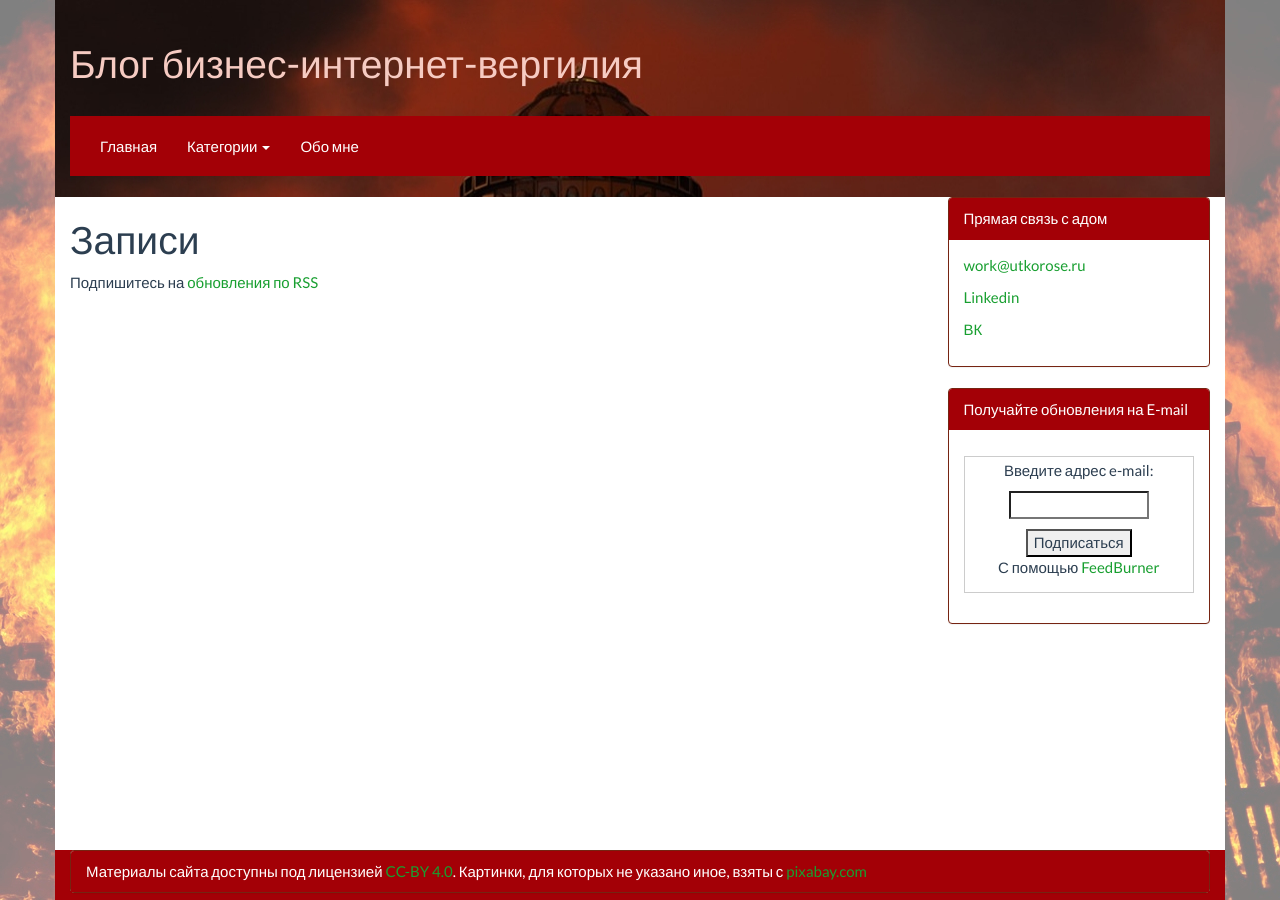
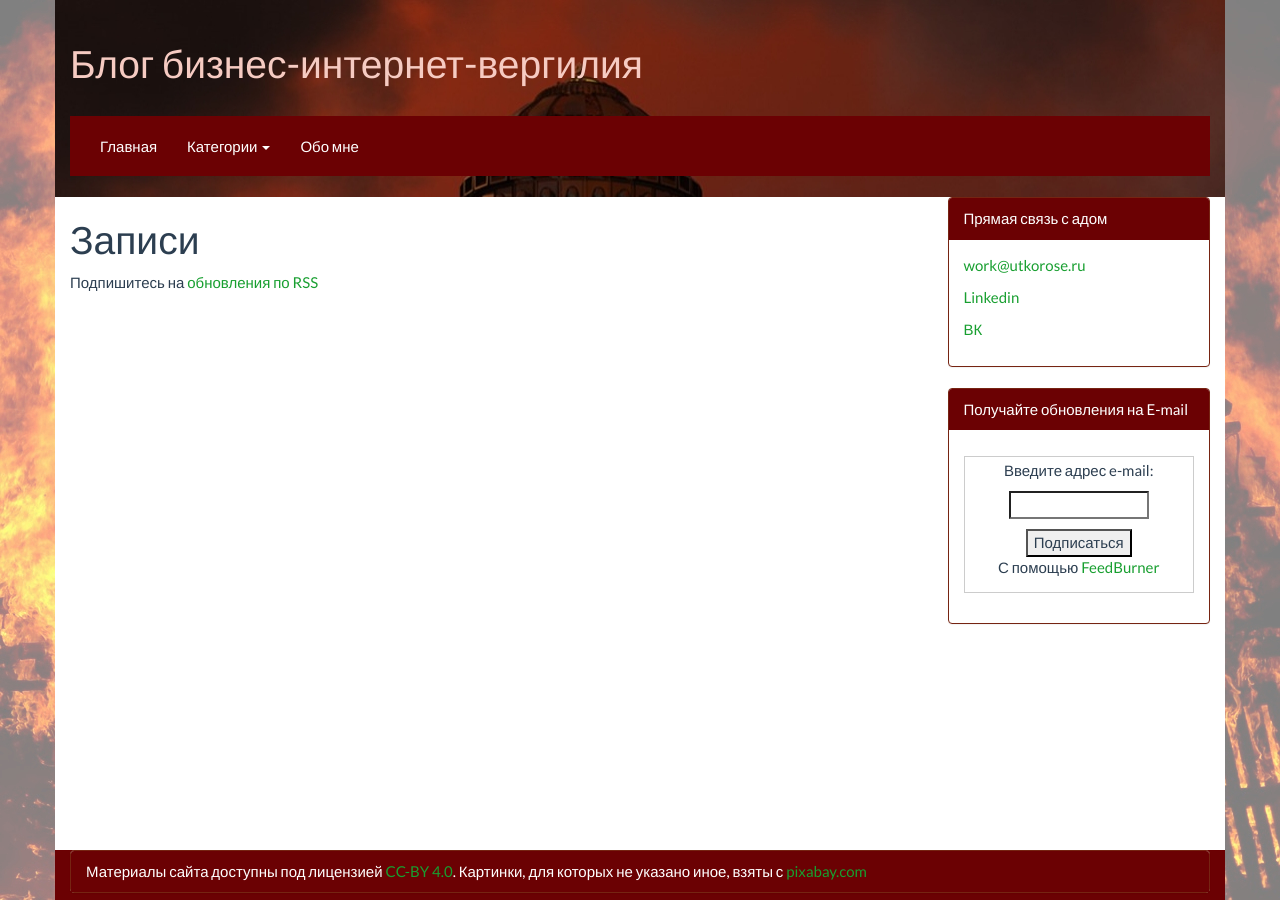
Before and after one commit to utkorose/blog-internet-vergiliy, a Jekyll site: the page built from index.html, in a window 1280 px wide. Built offline with Jekyll 4.4.1, drawn with Linux system fonts in a browser that asks for light colours.

Commit message:
Update theme.css

```diff
--- a/css/theme.css
+++ b/css/theme.css
@@ -75,7 +75,7 @@ body {
 
 .footer .container{
   height:50px;
-  background-color: #A30006;
+  background-color: #6B0103;
   visibility:visible;
 }
 .footer .container .panel{
@@ -91,13 +91,13 @@ body {
   border-color:#762412;
 }
 .panel-default .panel-heading{
-  background:#A30006;
+  background:#6B0103;
   color: #ffffff;
   border:0;
 }
 
 .navbar-default{
-  background:#A30006;
+  background:#6B0103;
 }
 
 a {
```
